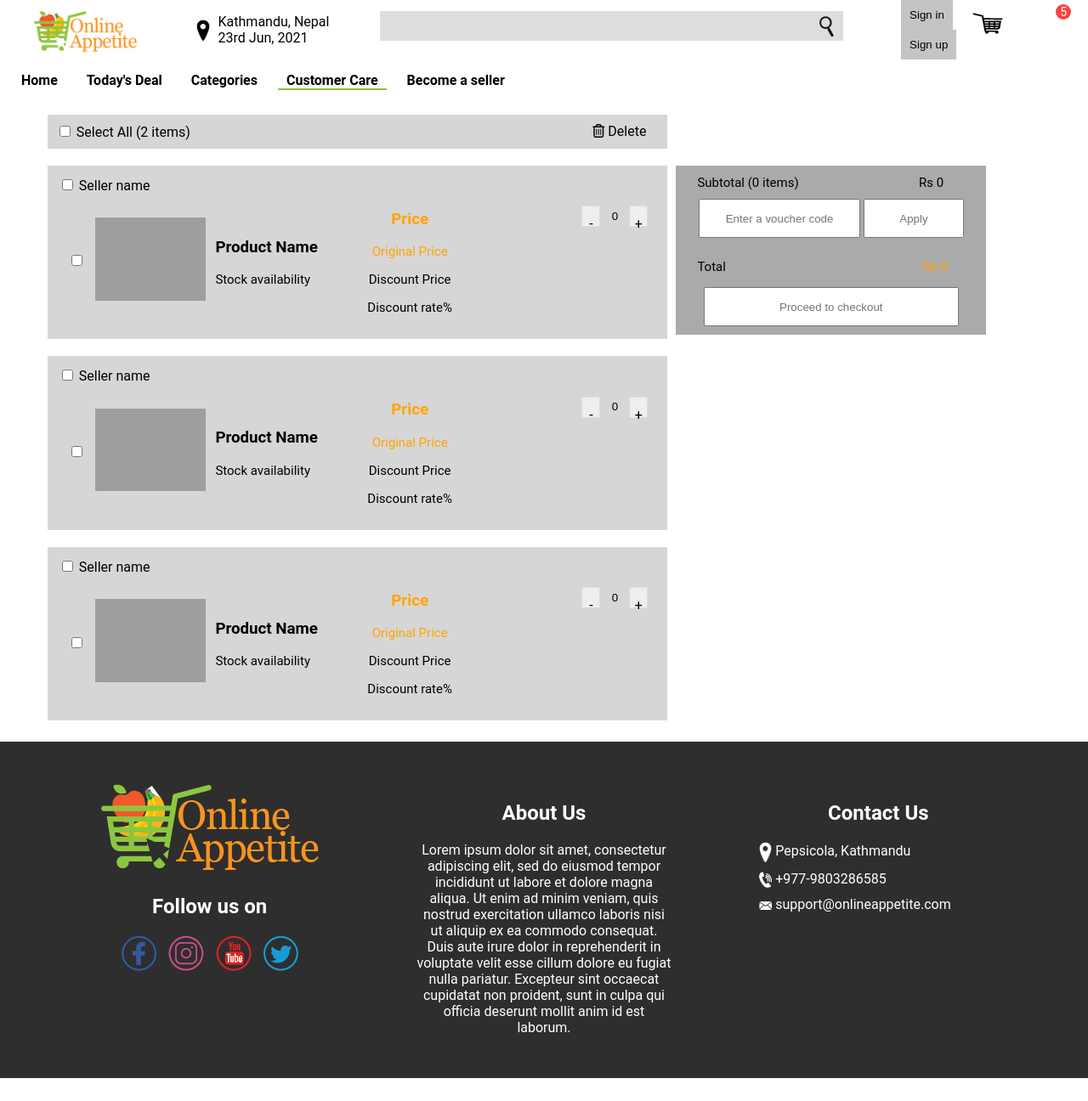
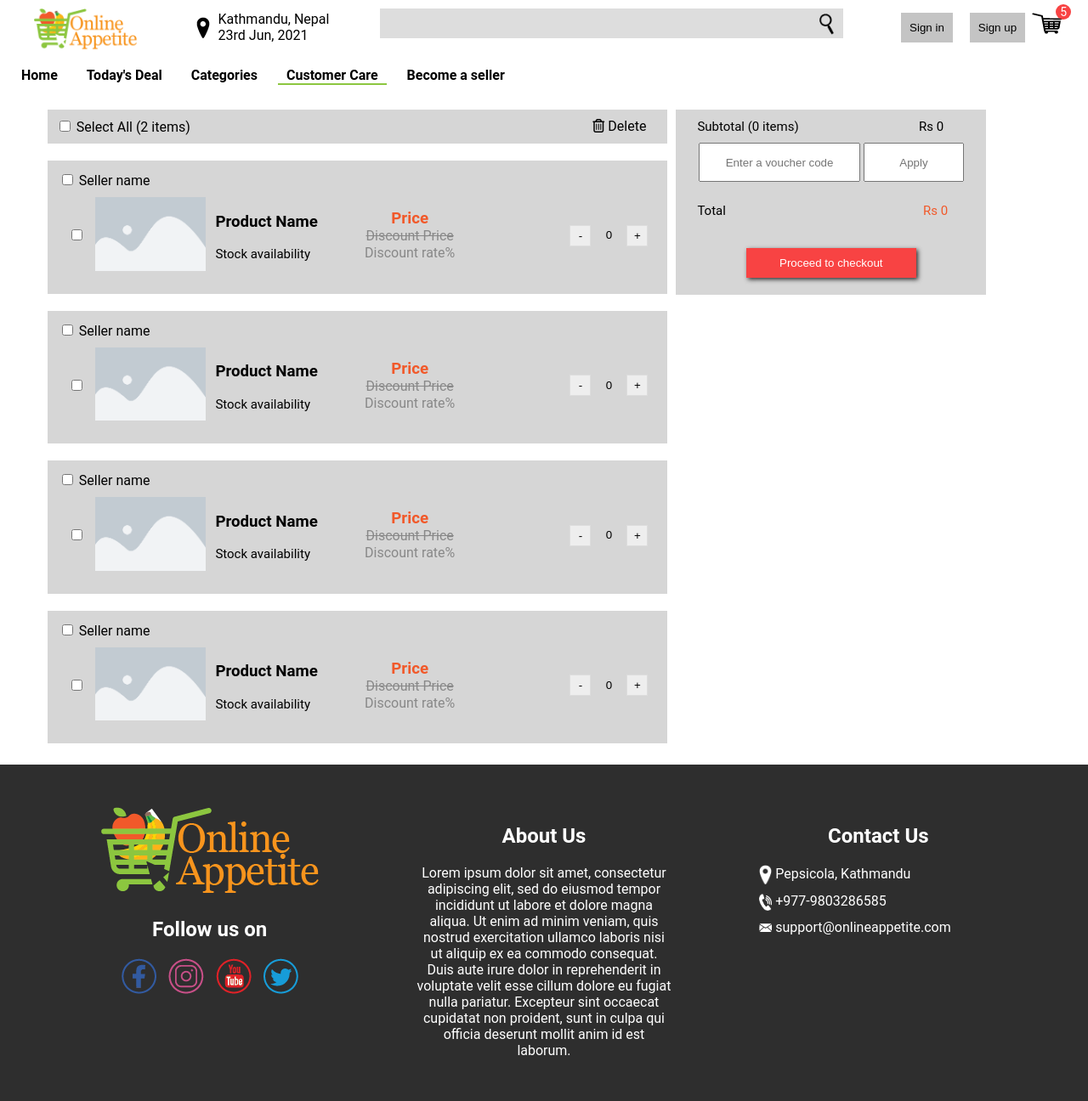
Before and after one commit to asrma7/OnlineAppetite, a PHP site: page /cart.php in a window 1280 px wide. Shown: the whole page at 85% size. Before the commit the page ends 1269 px from the top, so only its background shows below. Run offline with PHP 8.4, Linux system fonts and the light colour scheme; some libraries are stand-ins or nearby versions; grey boxes are pictures that could not be loaded.

Commit message:
updated cart page

```diff
--- a/cart.php
+++ b/cart.php
@@ -19,7 +19,7 @@
     ?>
 
 
-    <section class="cart">
+    <section class="my-cart">
         <div class="cart_flex">
 
             <!--CART FLEX 1/2-->
@@ -45,6 +45,9 @@
                     </div>
                 </div>
 
+                <?php
+                    for($i=0; $i<4; $i++){
+                ?>
                 <!--Cart 1-->
                 <div class="cart_product">
                     <input type="checkbox" id="seller_name" name="seller" value="seller">
@@ -61,7 +64,7 @@
 
                             <!--product image-->
                             <div class="product_img">
-                                <img src="assets/images/veg.jpg">
+                                <img src="assets/images/placeholder.png">
                             </div>
 
                             <!--product description-->
@@ -74,115 +77,22 @@
 
                         <!--PRODUCT FLEX 2-->
                         <div class="product_flex_b">
-                            <h3 style="color:orange">Price </h3>
-                            <p style="color:orange">Original Price </p>
-                            <p>Discount Price </p>
-                            <p> Discount rate%</p>
+                            <h3 style="color:#F1592A; margin:0">Price</h3>
+                            <span style="text-decoration: line-through;">Discount Price</span><br>
+                            <span>Discount rate%</span>
                         </div>
 
                         <!--PRODUCT FLEX 3-->
                         <div class="product_flex_c">
                             <form>
-                                <div class="value-button" id="decrease" onclick="decreaseValue()" value="Decrease Value">-</div>
-                                <input type="number" id="number" value="0" />
-                                <div class="value-button" id="increase" onclick="increaseValue()" value="Increase Value">+</div>
+                                <button class="value-button" onclick="decreaseValue(<?=$i?>)" value="Decrease Value">-</button>
+                                <input type="number" class="number-count" id="number-<?=$i?>" value="0" />
+                                <button class="value-button" onclick="increaseValue(<?=$i?>)" value="Increase Value">+</button>
                             </form>
                         </div>
                     </div>
-
                 </div>
-
-
-                <!--cart 2-->
-                <div class="cart_product">
-                    <input type="checkbox" id="seller_name" name="seller" value="seller">
-                    <label for="seller_name"> Seller name</label>
-
-                    <!--PRODUCT FLEX-->
-                    <div class="product_flex">
-                        <!--PRODUCT FLEX 1-->
-                        <div class="product_flex_a">
-                            <input type="checkbox" id="seller_name" name="seller" value="seller">
-
-                            <!--product image-->
-                            <div class="product_img">
-                                <img src="assets/images/veg.jpg">
-                            </div>
-
-                            <!--product description-->
-                            <div class="product_description">
-                                <h3> Product Name</h3>
-                                <p>Stock availability </p>
-                            </div>
-
-                        </div>
-
-                        <!--PRODUCT FLEX 2-->
-                        <div class="product_flex_b">
-
-                            <h3 style="color:orange">Price </h3>
-                            <p style="color:orange">Original Price </p>
-                            <p>Discount Price </p>
-                            <p> Discount rate%</p>
-                        </div>
-
-                        <!--PRODUCT FLEX 3-->
-                        <div class="product_flex_c">
-                            <form>
-                                <div class="value-button" id="decrease" onclick="decreaseValue()" value="Decrease Value">-</div>
-                                <input type="number" id="number" value="0" />
-                                <div class="value-button" id="increase" onclick="increaseValue()" value="Increase Value">+</div>
-                            </form>
-                        </div>
-                    </div>
-
-                </div>
-
-
-                <!--cart 3-->
-                <div class="cart_product">
-                    <input type="checkbox" id="seller_name" name="seller" value="seller">
-                    <label for="seller_name"> Seller name</label>
-
-                    <!--PRODUCT FLEX-->
-                    <div class="product_flex">
-                        <!--PRODUCT FLEX 1-->
-                        <div class="product_flex_a">
-                            <input type="checkbox" id="seller_name" name="seller" value="seller">
-
-                            <!--product image-->
-                            <div class="product_img">
-                                <img src="assets/images/veg.jpg">
-                            </div>
-
-                            <!--product description-->
-                            <div class="product_description">
-                                <h3> Product Name</h3>
-                                <p>Stock availability </p>
-                            </div>
-
-                        </div>
-
-                        <!--PRODUCT FLEX 2-->
-                        <div class="product_flex_b">
-
-                            <h3 style="color:orange">Price </h3>
-                            <p style="color:orange">Original Price </p>
-                            <p>Discount Price </p>
-                            <p> Discount rate%</p>
-                        </div>
-
-                        <!--PRODUCT FLEX 3-->
-                        <div class="product_flex_c">
-                            <form>
-                                <div class="value-button" id="decrease" onclick="decreaseValue()" value="Decrease Value">-</div>
-                                <input type="number" id="number" value="0" />
-                                <div class="value-button" id="increase" onclick="increaseValue()" value="Increase Value">+</div>
-                            </form>
-                        </div>
-                    </div>
-
-                </div>
+                <?php } ?>
             </div>
 
 
@@ -217,11 +127,11 @@
 
                     <!--flex for total amount -->
                     <div class="total_amt">
-                        <p style="color:orange;"> Rs 0</p>
+                        <p style="color:#F1592A;"> Rs 0</p>
                     </div>
                 </div>
 
-                <input type="text" id="checkout" name="voucher" placeholder="Proceed to checkout" >
+                <button class="loadmore" type="submit">Proceed to checkout</button>
 
 
             </div>
@@ -234,24 +144,25 @@
 
     <?php include 'footer.php'; ?>
     <script src="js/script.js"></script>
-    <script src="js/index.js"></script>
 
 
     <!--PRODUCT FLEX 3 JavaScript Portion-->
     <script>
-        function increaseValue() {
-            var value = parseInt(document.getElementById('number').value, 10);
+        function increaseValue(i) {
+            event.preventDefault();
+            var value = parseInt(document.getElementById('number-'+i).value, 10);
             value = isNaN(value) ? 0 : value;
             value++;
-            document.getElementById('number').value = value;
+            document.getElementById('number-'+i).value = value;
         }
 
-        function decreaseValue() {
-            var value = parseInt(document.getElementById('number').value, 10);
+        function decreaseValue(i) {
+            event.preventDefault();
+            var value = parseInt(document.getElementById('number-'+i).value, 10);
             value = isNaN(value) ? 0 : value;
             value < 1 ? value = 1 : '';
             value--;
-            document.getElementById('number').value = value;
+            document.getElementById('number-'+i).value = value;
         }
     </script>
 </body>
--- a/css/cart_style.css
+++ b/css/cart_style.css
@@ -1,6 +1,6 @@
 /*cart.php styling*/
 
-.cart{
+.my-cart{
     margin-top: 15px;
     margin-bottom: 25px;
     width:95%;
@@ -67,6 +67,7 @@
 }
 .product_img{
     display:inline-block;
+    margin: 10px 0;
 }
 .product_description{
     display:inline-block;
@@ -85,10 +86,15 @@
    justify-content: space-evenly;
 }
 
+.product_flex_b span {
+    line-height: 20px;
+    color:#888;
+}
+
 /*flex 3 of product_flex*/
 .product_flex_c{
   flex-basis:27.5%;
- flex-wrap: wrap;
+  flex-wrap: wrap;
   margin: auto;
   justify-content: space-evenly;
 }
@@ -98,18 +104,14 @@
 .product_flex_c form {
     margin: 0 auto;
     text-align: end;
-    margin-top:-65px;
     margin-right:10px;
 }
 .value-button {
-    display: inline-block;
     border: 1px solid #ddd;
     margin: 0px;
-    width: 20px;
-    height: 1px;
-
+    width: 25px;
+    height: 25px;
     vertical-align: middle;
-    padding: 11px 0;
     background: #eee;
     text-align: center;
 }
@@ -123,7 +125,7 @@
 form #increase {
     margin-left: -4px;
 }
-input#number {
+input.number-count {
     text-align: center;
     border: none;
 
@@ -145,9 +147,8 @@
 .cart_flex_b{
       flex-basis: 30%;
       text-align: center;
-      background-color: rgb(170, 170, 170);
+      background-color:rgb(214, 214, 214);
       margin-left:10px;
-      margin-top:60px;
       height:fit-content;
 }
 
--- a/css/style.css
+++ b/css/style.css
@@ -216,11 +216,22 @@
 
 .loadmore {
     background-color: #F84343;
+    box-shadow: 2px 2px 5px #2E2E2E;
     color: #FFFFFF;
     border: none;
     padding: 10px;
     width: 200px;
     margin: 20px 0;
+    cursor: pointer;
+}
+
+.loadmore:hover {
+    background-color: #f24e4e;
+}
+
+.loadmore:active {
+    background-color: #F84343;
+    box-shadow: 2px 2px 2px #2E2E2E;
 }
 
 footer {
--- a/trader_register.php
+++ b/trader_register.php
@@ -489,7 +489,6 @@
 
     <?php include 'footer.php'; ?>
     <script src="js/script.js"></script>
-    <script src="js/index.js"></script>
 </body>
 
 </html>
```
